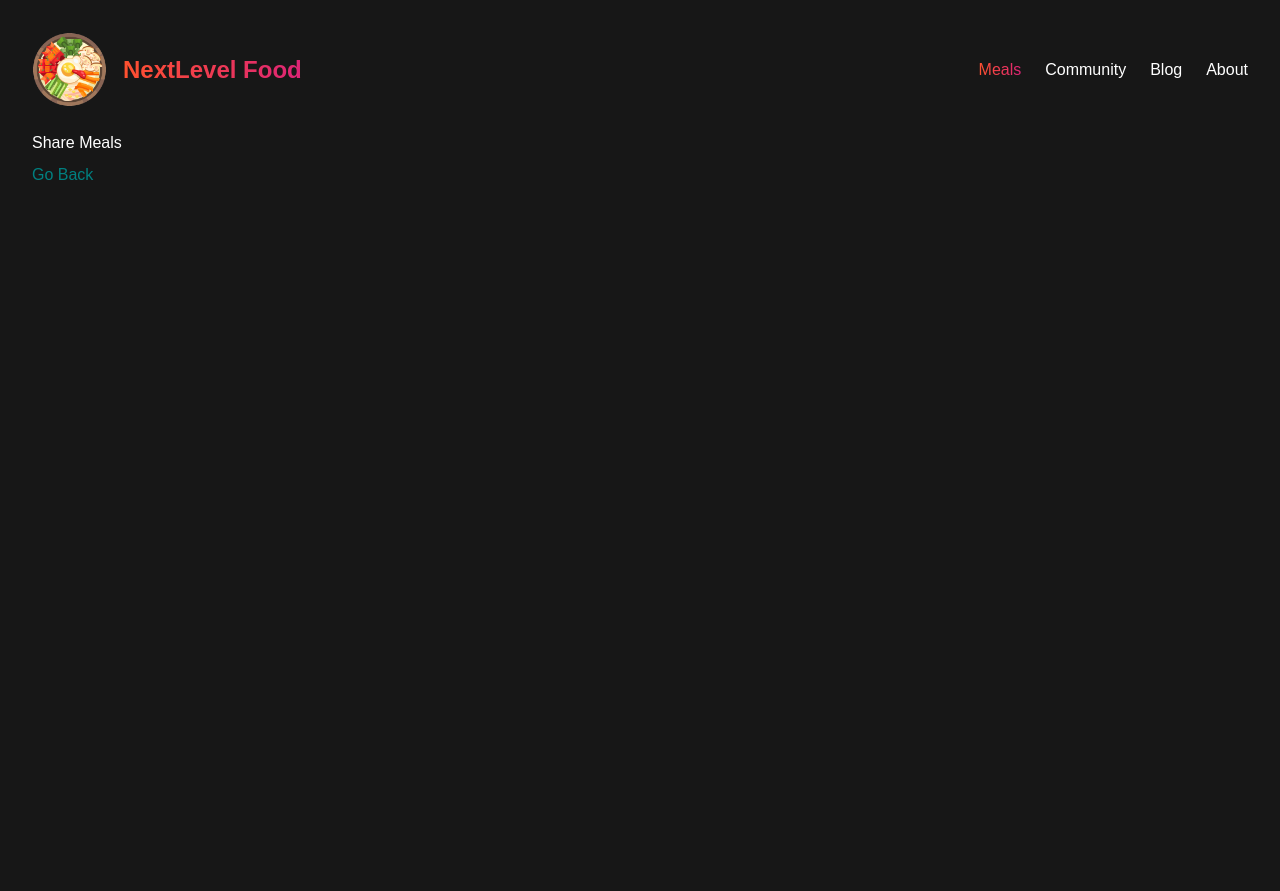
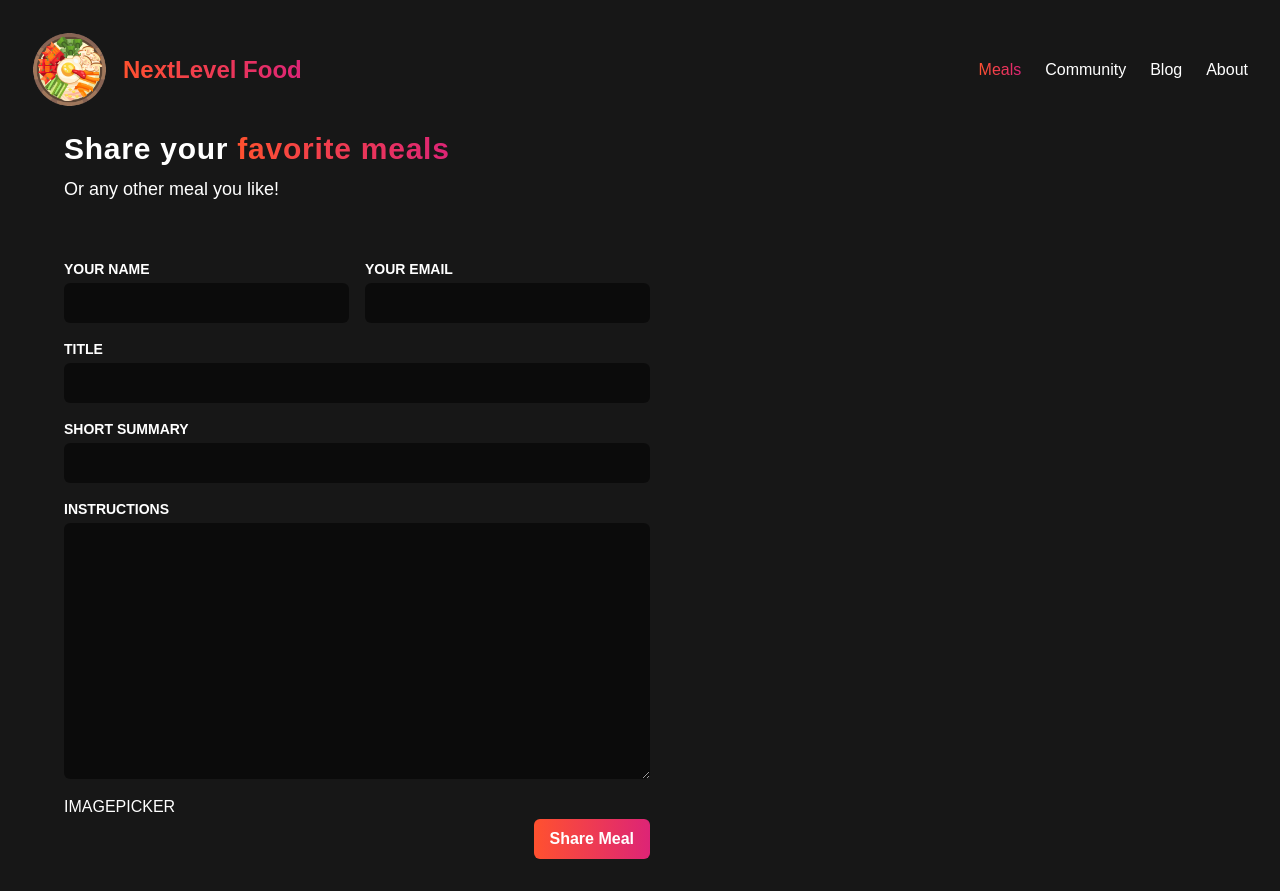
Before and after one commit to foolais/nextjs-tutorial-udemy, a Next.js app: page /meals/share in a window 1280 px wide. Before the commit the page ends 800 px from the top, so only its background shows below. Built offline with nearby package versions, Linux system fonts and the light colour scheme.

Commit message:
add new form

```diff
--- a/app/meals/[mealSlug]/page.js
+++ b/app/meals/[mealSlug]/page.js
@@ -1,9 +1,14 @@
 import { getMealsBySlug } from "@/lib/meals";
 import Image from "next/image";
+import { notFound } from "next/navigation";
 
 export default async function MealDetailsPage({ params }) {
   const { mealSlug } = await params;
   const meal = await getMealsBySlug(mealSlug);
+
+  if (!meal) {
+    notFound();
+  }
 
   meal.instructions = meal.instructions.replace(/\n/g, "<br />");
 
--- a/app/meals/page.js
+++ b/app/meals/page.js
@@ -14,11 +14,11 @@ export default function MealsPage() {
   return (
     <>
       <header className="pb-12 px-8">
-        <h1 className="text-3xl font-bold tracwing-wide">
+        <h1 className="text-3xl font-bold tracking-wide">
           Delicious Food, created by{" "}
           <span className="bg-primary bg-clip-text text-transparent">you</span>
         </h1>
-        <p className="mt-6 mb-4 text-lg tracking-wide">
+        <p className="mt-2 mb-4 text-lg tracking-wide">
           Choose your favorite recipe and make it by yourself!
         </p>
         <p>
--- a/app/meals/share/page.js
+++ b/app/meals/share/page.js
@@ -1,14 +1,94 @@
-import Link from "next/link";
+export default function ShareMeals() {
+  const inputContainer = "grid gap-1 mb-4";
+  const labelClassName = "uppercase font-semibold text-sm";
+  const inputClassName = "bg-black bg-opacity-50 px-4 py-2 rounded-md";
 
-export default function ShareMeals() {
   return (
-    <main>
-      <h1>Share Meals</h1>
-      <div className="link-container">
-        <p className="link">
-          <Link href="/meals">Go Back</Link>
-        </p>
-      </div>
-    </main>
+    <>
+      <header className="pb-10 px-8">
+        <h1 className="text-3xl font-bold tracking-wide">
+          Share your{" "}
+          <span className="bg-primary bg-clip-text text-transparent">
+            favorite meals
+          </span>
+        </h1>
+        <p className="mt-2 mb-4 text-lg">Or any other meal you like!</p>
+      </header>
+      <main>
+        <form className="w-[650px] px-8">
+          <div className="grid grid-cols-2 gap-4">
+            <p className={inputContainer}>
+              <label htmlFor="name" className={labelClassName}>
+                Your name
+              </label>
+              <input
+                type="text"
+                id="name"
+                name="name"
+                required
+                className={inputClassName}
+              />
+            </p>
+            <p className={inputContainer}>
+              <label htmlFor="email" className={labelClassName}>
+                Your email
+              </label>
+              <input
+                type="email"
+                id="email"
+                name="email"
+                required
+                className={inputClassName}
+              />
+            </p>
+          </div>
+          <p className={inputContainer}>
+            <label htmlFor="title" className={labelClassName}>
+              Title
+            </label>
+            <input
+              type="text"
+              id="title"
+              name="title"
+              required
+              className={inputClassName}
+            />
+          </p>
+          <p className={inputContainer}>
+            <label htmlFor="summary" className={labelClassName}>
+              Short Summary
+            </label>
+            <input
+              type="text"
+              id="summary"
+              name="summary"
+              required
+              className={inputClassName}
+            />
+          </p>
+          <p className={inputContainer}>
+            <label htmlFor="instructions" className={labelClassName}>
+              Instructions
+            </label>
+            <textarea
+              id="instructions"
+              name="instructions"
+              rows="10"
+              className={inputClassName}
+              required
+            />
+          </p>
+          IMAGEPICKER
+          <p className="flex justify-end">
+            <button
+              type="submit"
+              className="bg-primary py-2 px-4 rounded-md font-semibold hover:text-foreground transition-all duration-300 ease-in-out"
+            >
+              Share Meal
+            </button>
+          </p>
+        </form>
+      </main>
+    </>
   );
 }
```
